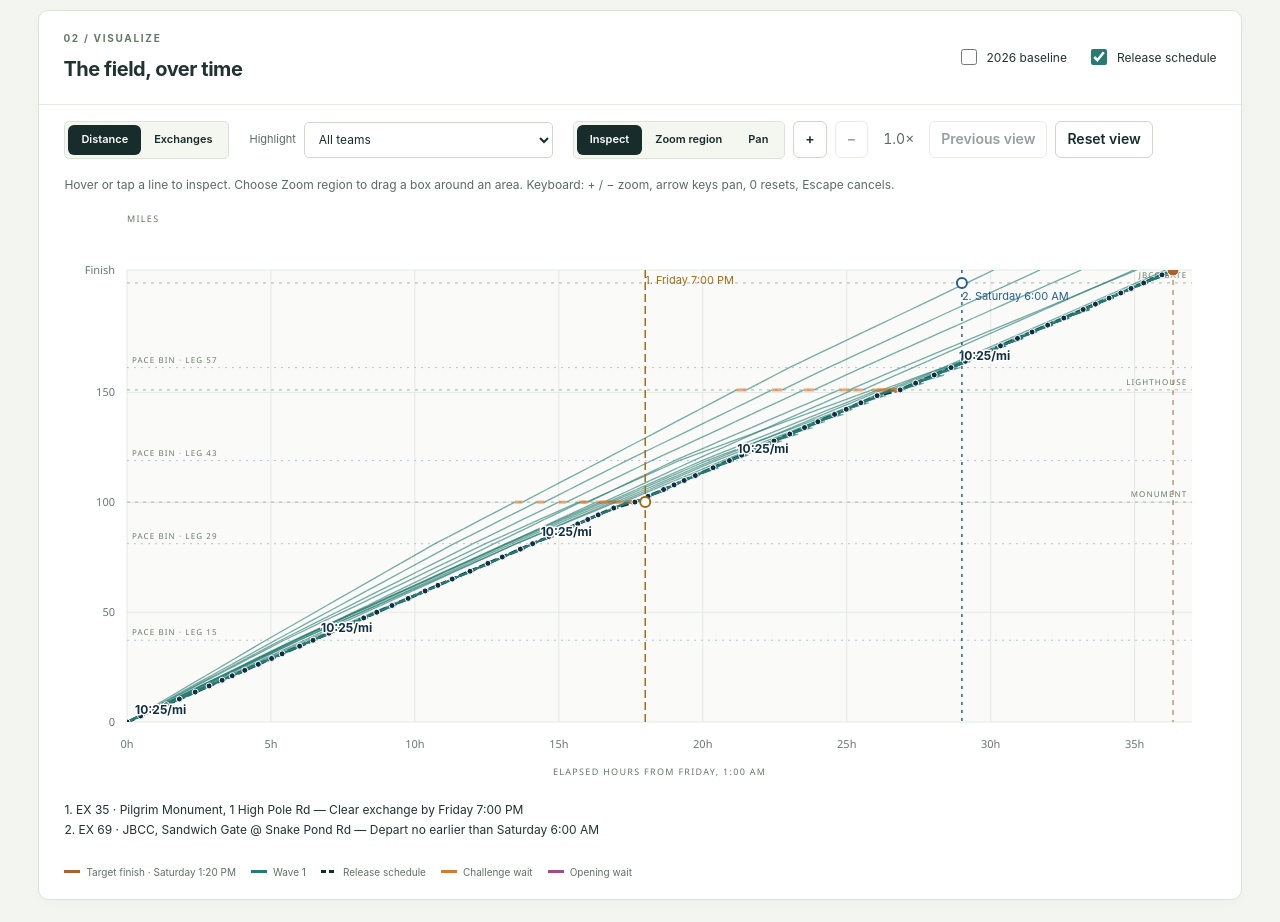
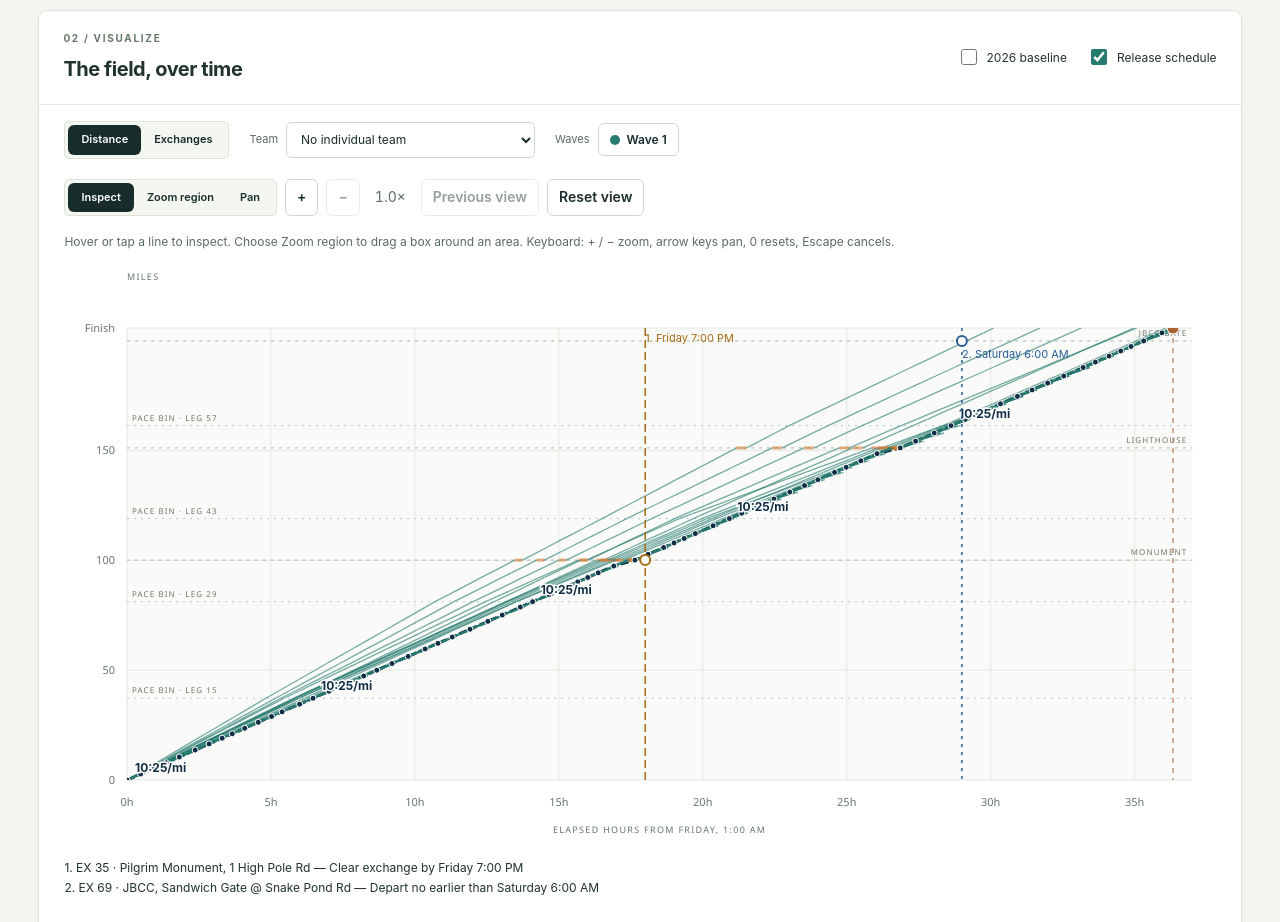
Before and after one commit to mhornmclane/WavePlanner, a React (Vite) app: page / in a window 1280 px wide. Shown: the part 1056-1978 px from the top of the page. Built offline with nearby package versions, Linux system fonts and the light colour scheme.

Commit message:
Add dedicated wave highlight buttons to chart

```diff
--- a/src/Chart.tsx
+++ b/src/Chart.tsx
@@ -272,18 +272,15 @@ export function Chart({
           </button>
         </div>
         <label className="inline-label">
-          Highlight
+          Team
           <select
-            aria-label="Highlight wave or team"
-            value={highlight}
+            aria-label="Highlight team"
+            value={selected}
             onChange={(e) => {
               setSelected(e.target.value);
             }}
           >
-            <option value="">All teams</option>
-            <optgroup label="Waves">
-              {orderedWaveEntries(scenario).map(({ w }) => <option key={w.id} value={'wave:' + w.id}>{w.name}</option>)}
-            </optgroup>
+            <option value="">No individual team</option>
             <optgroup label="Teams">
             {result.teams.map((t) => (
               <option key={t.teamId} value={t.teamId}>
@@ -294,6 +291,15 @@ export function Chart({
             </optgroup>
           </select>
         </label>
+        <div className="wave-highlights" role="group" aria-label="Highlight waves">
+          <span>Waves</span>
+          {orderedWaveEntries(scenario).map(({ w }) => (
+            <button key={w.id} aria-label={'Highlight ' + w.name} aria-pressed={selectedWave === w.id}
+              onClick={() => setSelected(selectedWave === w.id ? '' : 'wave:' + w.id)}>
+              <i aria-hidden="true" style={{ background: w.color }} />{w.name}
+            </button>
+          ))}
+        </div>
         <div className="chart-navigation" role="group" aria-label="Chart navigation">
           <div className="segmented" role="group" aria-label="Chart interaction">
             <button aria-pressed={tool === "inspect"} onClick={() => setTool("inspect")}>Inspect</button>
--- a/src/styles.css
+++ b/src/styles.css
@@ -371,6 +371,11 @@ main {
 .legend .baseline-edge { height:0; width:22px; border-top:2px dashed #526b91; }
 .legend .baseline-edge.latest { border-top-style:dotted; }
 .baseline-note { margin:0; padding:0 var(--panel-gutter) 20px; font-size:12px; color:var(--muted); }
+.wave-highlights { display:flex; flex-wrap:wrap; align-items:center; gap:8px; min-width:0; }
+.wave-highlights > span { color:var(--muted); font-size:11px; }
+.wave-highlights button { display:inline-flex; align-items:center; gap:7px; padding:7px 11px; font-size:12px; white-space:normal; }
+.wave-highlights i { width:10px; height:10px; border-radius:50%; flex-shrink:0; }
+.wave-highlights button[aria-pressed="true"] { background:var(--ink); color:white; border-color:var(--ink); }
 
 
 
```
Also changed, not shown: tests/chart-comparison.e2e.ts (+11 -5 lines), tests/chart-navigation.e2e.ts (+2 -2 lines).
